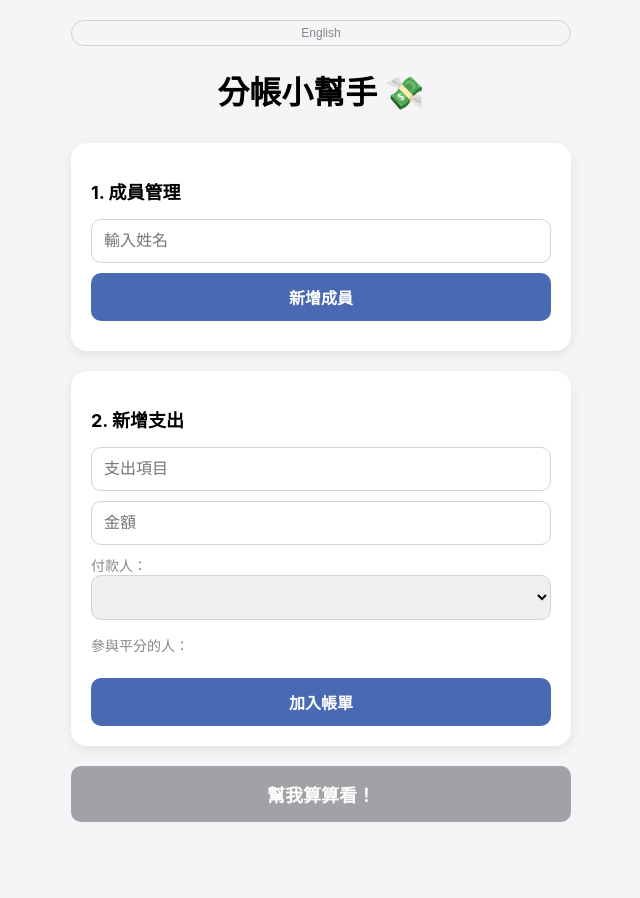
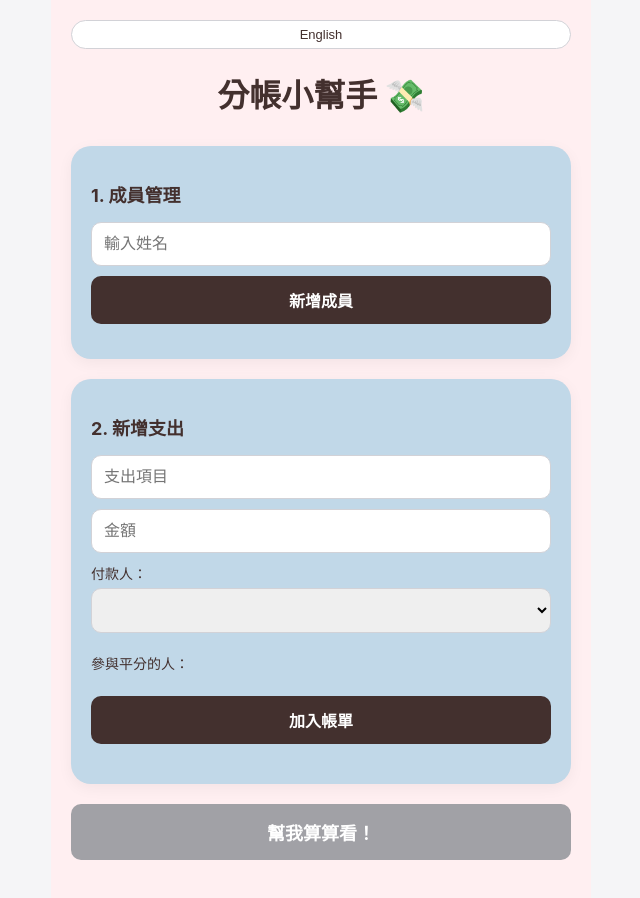
Before and after one commit to kiki090285/split-bill, a React (Vite) app in the folder client/: page / in a window 1280 px wide. Shown: the top 898 px of the page, without its empty margins (319-959 px from the left). Before the commit the page ends 842 px from the top, so only its background shows below. Built offline with nearby package versions, Linux system fonts and the light colour scheme.

Commit message:
Update App.tsx

```diff
--- a/client/src/App.tsx
+++ b/client/src/App.tsx
@@ -1,7 +1,6 @@
 import React, { useState, useMemo } from 'react';
 import './App.css';
 
-// --- 支援中英雙語 ---
 const translations = {
   zh: {
     title: "分帳小幫手 💸",
@@ -45,22 +44,28 @@ const ResultRow = ({ trans, t }: any) => {
   const [isSaved, setIsSaved] = useState(false);
   return (
     <div style={{ backgroundColor: isSaved ? '#f2f2f7' : '#fff', padding: '15px', borderRadius: '12px', marginBottom: '10px', border: '1px solid #d2d2d7' }}>
-      <div style={{ fontSize: '16px', marginBottom: '10px', fontWeight: 'bold' }}>
+      <div style={{ fontSize: '16px', marginBottom: '10px', fontWeight: 'bold', color: '#43302e' }}>
         {trans.from} ➔ {trans.to}: <span style={{ color: '#4a69b3' }}>${trans.amount.toFixed(2)}</span>
       </div>
       <div style={{ display: 'flex', gap: '10px', marginBottom: '10px' }}>
-        <select disabled={isSaved} style={{ flex: 1, padding: '10px', borderRadius: '8px', border: '1px solid #d2d2d7', fontSize: '14px' }}>
+        <select disabled={isSaved} style={{ flex: 1, padding: '10px', borderRadius: '8px', border: '1px solid #d2d2d7' }}>
           <option value="pending">⏳ {t.saveStatus === "Confirm" ? "Pending" : "未付款"}</option>
           <option value="paid">✅ {t.saveStatus === "Confirm" ? "Paid" : "已付款"}</option>
         </select>
-        <select disabled={isSaved} style={{ flex: 1, padding: '10px', borderRadius: '8px', border: '1px solid #d2d2d7', fontSize: '14px' }}>
+        <select disabled={isSaved} style={{ flex: 1, padding: '10px', borderRadius: '8px', border: '1px solid #d2d2d7' }}>
           <option value="line">🟢 LINE Pay</option>
           <option value="jkopay">🔴 街口支付</option>
-          <option value="transfer">🏦 轉帳 / Bank</option>
-          <option value="cash">💵 現金 / Cash</option>
+          <option value="transfer">🏦 轉帳</option>
+          <option value="cash">💵 現金</option>
         </select>
       </div>
-      <button onClick={() => setIsSaved(!isSaved)} style={{ width: '100%', padding: '10px', borderRadius: '8px', border: 'none', backgroundColor: isSaved ? '#34c759' : '#4a69b3', color: 'white', fontWeight: '600', cursor: 'pointer' }}>
+      <button
+        onClick={() => setIsSaved(!isSaved)}
+        style={{
+          width: '100%', padding: '10px', borderRadius: '8px', border: 'none',
+          backgroundColor: isSaved ? '#34c759' : '#43302e', color: 'white', fontWeight: 'bold'
+        }}
+      >
         {isSaved ? t.saved : t.saveStatus}
       </button>
     </div>
@@ -94,33 +99,52 @@ function App() {
     }
   };
 
+  const removePerson = (name: string) => {
+    setPeople(people.filter(p => p !== name));
+    setParticipants(participants.filter(p => p !== name));
+  };
+
+  const removeExpense = (index: number) => {
+    setExpenses(expenses.filter((_, i) => i !== index));
+  };
+
+  const sectionStyle: React.CSSProperties = { background: '#c1d8e8', padding: '20px', borderRadius: '20px', boxShadow: '0 4px 15px rgba(0,0,0,0.05)', marginBottom: '20px' };
   const inputStyle: React.CSSProperties = { width: '100%', padding: '12px', borderRadius: '10px', border: '1px solid #d2d2d7', marginBottom: '10px', boxSizing: 'border-box', fontSize: '16px' };
-  const buttonStyle: React.CSSProperties = { width: '100%', padding: '12px', borderRadius: '10px', border: 'none', backgroundColor: '#4a69b3', color: 'white', fontWeight: 'bold', fontSize: '16px', cursor: 'pointer' };
+  const mainBtnStyle: React.CSSProperties = { width: '100%', padding: '12px', borderRadius: '10px', border: 'none', backgroundColor: '#43302e', color: 'white', fontWeight: 'bold', fontSize: '16px', cursor: 'pointer' };
 
   return (
-    <div style={{ maxWidth: '500px', margin: '0 auto', padding: '20px', fontFamily: '-apple-system, sans-serif' }}>
-      {/* 語言切換按鈕 */}
-      <div style={{ display: 'flex', justifyContent: 'flex-end', marginBottom: '10px' }}>
-        <button onClick={() => setLang(lang === 'zh' ? 'en' : 'zh')} style={{ background: 'none', border: '1px solid #d2d2d7', padding: '5px 12px', borderRadius: '20px', fontSize: '12px', color: '#86868b', cursor: 'pointer' }}>
+    <div style={{ minHeight: '100vh', backgroundColor: '#ffeff1', padding: '20px' }}>
+      <div style={{ maxWidth: '500px', margin: '0 auto', fontFamily: '-apple-system, sans-serif' }}>
+
+        {/* 語言切換 */}
+        <div style={{ display: 'flex', justifyContent: 'flex-end', marginBottom: '15px' }}>
+          <button onClick={() => setLang(lang === 'zh' ? 'en' : 'zh')} style={{ background: '#fff', border: '1px solid #d2d2d7', padding: '6px 15px', borderRadius: '20px', fontSize: '13px', cursor: 'pointer', color: '#43302e' }}>
             {lang === 'zh' ? 'English' : '中文'}
           </button>
         </div>
 
-      <h1 style={{ textAlign: 'center', marginBottom: '30px' }}>{t.title}</h1>
+        <h1 style={{ textAlign: 'center', marginBottom: '30px', color: '#43302e' }}>{t.title}</h1>
 
-      <section style={{ background: '#fff', padding: '20px', borderRadius: '16px', boxShadow: '0 4px 12px rgba(0,0,0,0.08)', marginBottom: '20px' }}>
-        <h2 style={{ fontSize: '18px', marginBottom: '15px' }}>{t.manageMembers}</h2>
+        {/* 1. 成員管理 */}
+        <section style={sectionStyle}>
+          <h2 style={{ fontSize: '18px', marginBottom: '15px', color: '#43302e' }}>{t.manageMembers}</h2>
           <form onSubmit={handleAddPerson}>
             <input value={newPerson} onChange={(e) => setNewPerson(e.target.value)} placeholder={t.enterName} style={inputStyle} />
-          <button type="submit" style={buttonStyle}>{t.addMember}</button>
+            <button type="submit" style={mainBtnStyle}>{t.addMember}</button>
           </form>
-        <div style={{ marginTop: '10px', display: 'flex', flexWrap: 'wrap', gap: '5px' }}>
-          {people.map(p => <span key={p} style={{ background: '#f2f2f7', padding: '5px 10px', borderRadius: '15px', fontSize: '13px' }}>{p}</span>)}
+          <div style={{ marginTop: '15px', display: 'flex', flexWrap: 'wrap', gap: '8px' }}>
+            {people.map(p => (
+              <span key={p} style={{ background: '#fff', padding: '6px 12px', borderRadius: '20px', fontSize: '14px', display: 'flex', alignItems: 'center', boxShadow: '0 2px 5px rgba(0,0,0,0.05)' }}>
+                {p}
+                <button onClick={() => removePerson(p)} style={{ background: 'none', border: 'none', color: '#ff3b30', marginLeft: '6px', cursor: 'pointer', fontSize: '18px', lineHeight: '1' }}>×</button>
+              </span>
+            ))}
           </div>
         </section>
 
-      <section style={{ background: '#fff', padding: '20px', borderRadius: '16px', boxShadow: '0 4px 12px rgba(0,0,0,0.08)', marginBottom: '20px' }}>
-        <h2 style={{ fontSize: '18px', marginBottom: '15px' }}>{t.addExpense}</h2>
+        {/* 2. 新增支出 */}
+        <section style={sectionStyle}>
+          <h2 style={{ fontSize: '18px', marginBottom: '15px', color: '#43302e' }}>{t.addExpense}</h2>
           <form onSubmit={(e) => {
             e.preventDefault();
             if (expenseDesc && expenseAmount && participants.length > 0) {
@@ -132,32 +156,38 @@ function App() {
             <input type="number" placeholder={t.amount} value={expenseAmount} onChange={(e) => setExpenseAmount(e.target.value === '' ? '' : Number(e.target.value))} style={inputStyle} />
 
             <div style={{ marginBottom: '15px' }}>
-            <span style={{ fontSize: '14px', color: '#86868b' }}>{t.paidBy}</span>
-            <select value={expensePaidBy} onChange={(e) => setExpensePaidBy(e.target.value)} style={{ ...inputStyle, marginBottom: '15px' }}>
+              <span style={{ fontSize: '14px', color: '#43302e', fontWeight: '500' }}>{t.paidBy}</span>
+              <select value={expensePaidBy} onChange={(e) => setExpensePaidBy(e.target.value)} style={{ ...inputStyle, marginTop: '5px' }}>
                 {people.map(p => <option key={p} value={p}>{p}</option>)}
               </select>
 
-            <span style={{ fontSize: '14px', color: '#86868b', display: 'block', marginBottom: '8px' }}>{t.splitWith}</span>
-            <div style={{ display: 'flex', flexWrap: 'wrap', gap: '10px', marginBottom: '15px' }}>
+              <span style={{ fontSize: '14px', color: '#43302e', fontWeight: '500', display: 'block', marginTop: '10px', marginBottom: '8px' }}>{t.splitWith}</span>
+              <div style={{ display: 'flex', flexWrap: 'wrap', gap: '12px' }}>
                 {people.map(p => (
-                <label key={p} style={{ fontSize: '14px', display: 'flex', alignItems: 'center', cursor: 'pointer' }}>
+                  <label key={p} style={{ fontSize: '14px', display: 'flex', alignItems: 'center', cursor: 'pointer', color: '#43302e' }}>
                     <input type="checkbox" checked={participants.includes(p)} onChange={() => setParticipants(prev => prev.includes(p) ? prev.filter(x => x !== p) : [...prev, p])} style={{ marginRight: '5px' }} />
                     {p}
                   </label>
                 ))}
               </div>
             </div>
-          <button type="submit" style={buttonStyle}>{t.addToBill}</button>
+            <button type="submit" style={mainBtnStyle}>{t.addToBill}</button>
           </form>
 
+          {/* 已加入項目清單與刪除按鈕 */}
+          <div style={{ marginTop: '20px' }}>
             {expenses.map((exp, i) => (
-          <div key={i} style={{ fontSize: '13px', color: '#666', marginTop: '8px' }}>
-            📍 {exp.description}: ${exp.amount} ({exp.paidBy})
+              <div key={i} style={{ display: 'flex', justifyContent: 'space-between', alignItems: 'center', background: 'rgba(255,255,255,0.5)', padding: '8px 12px', borderRadius: '8px', marginBottom: '8px' }}>
+                <span style={{ fontSize: '13px', color: '#43302e' }}>📍 {exp.description}: ${exp.amount} ({exp.paidBy})</span>
+                <button onClick={() => removeExpense(i)} style={{ background: 'none', border: 'none', color: '#ff3b30', cursor: 'pointer', fontSize: '16px' }}>🗑️</button>
               </div>
             ))}
+          </div>
         </section>
 
-      <button onClick={async () => {
+        {/* 計算按鈕 */}
+        <button
+          onClick={async () => {
             setIsLoading(true);
             try {
               const res = await fetch('https://split-bill-v9je.onrender.com/calculate', {
@@ -168,16 +198,21 @@ function App() {
               const data = await res.json();
               setResults(data);
             } catch (e) { alert(t.errorServer); } finally { setIsLoading(false); }
-      }} disabled={!isReadyToCalculate || isLoading} style={{ ...buttonStyle, backgroundColor: isReadyToCalculate ? '#4a69b3' : '#a1a1a6', padding: '15px', fontSize: '18px' }}>
+          }}
+          disabled={!isReadyToCalculate || isLoading}
+          style={{ ...mainBtnStyle, backgroundColor: isReadyToCalculate ? '#43302e' : '#a1a1a6', padding: '15px', fontSize: '18px', marginBottom: '40px' }}
+        >
           {isLoading ? t.calculating : t.calculate}
         </button>
 
+        {/* 結算結果 */}
         {results && (
-        <section style={{ background: '#f5f5f7', padding: '20px', borderRadius: '16px', marginTop: '20px', marginBottom: '50px' }}>
-          <h2 style={{ fontSize: '18px', marginBottom: '15px' }}>{t.settlementPlan}</h2>
+          <section style={{ background: '#fff', padding: '20px', borderRadius: '20px', marginBottom: '50px', boxShadow: '0 4px 15px rgba(0,0,0,0.1)' }}>
+            <h2 style={{ fontSize: '18px', marginBottom: '15px', color: '#43302e' }}>{t.settlementPlan}</h2>
             {results.transactions.map((trans: any, i: number) => <ResultRow key={i} trans={trans} t={t} />)}
           </section>
         )}
+      </div>
     </div>
   );
 }
```
Lines whose indentation alone changed are shown as unchanged.
